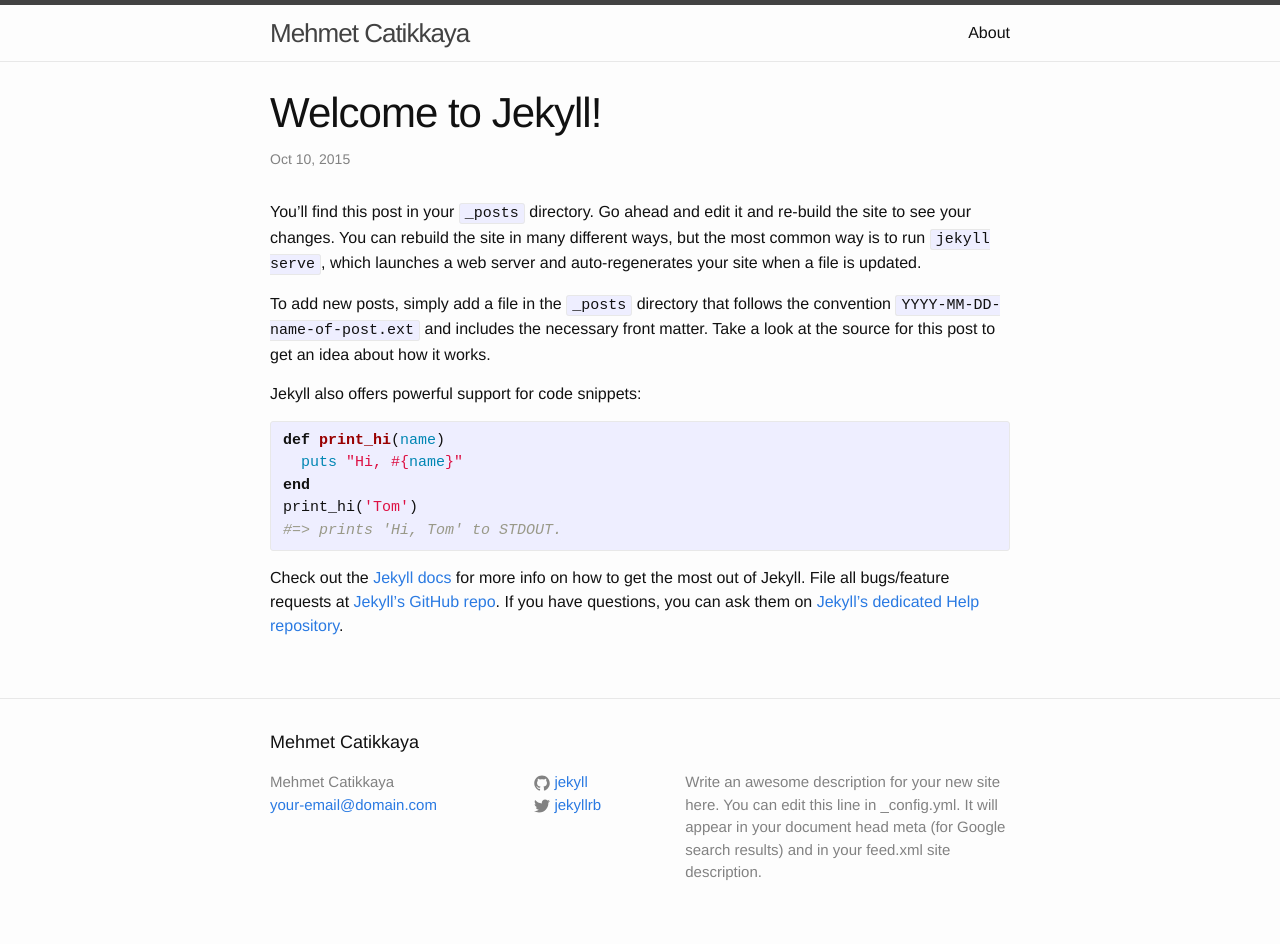
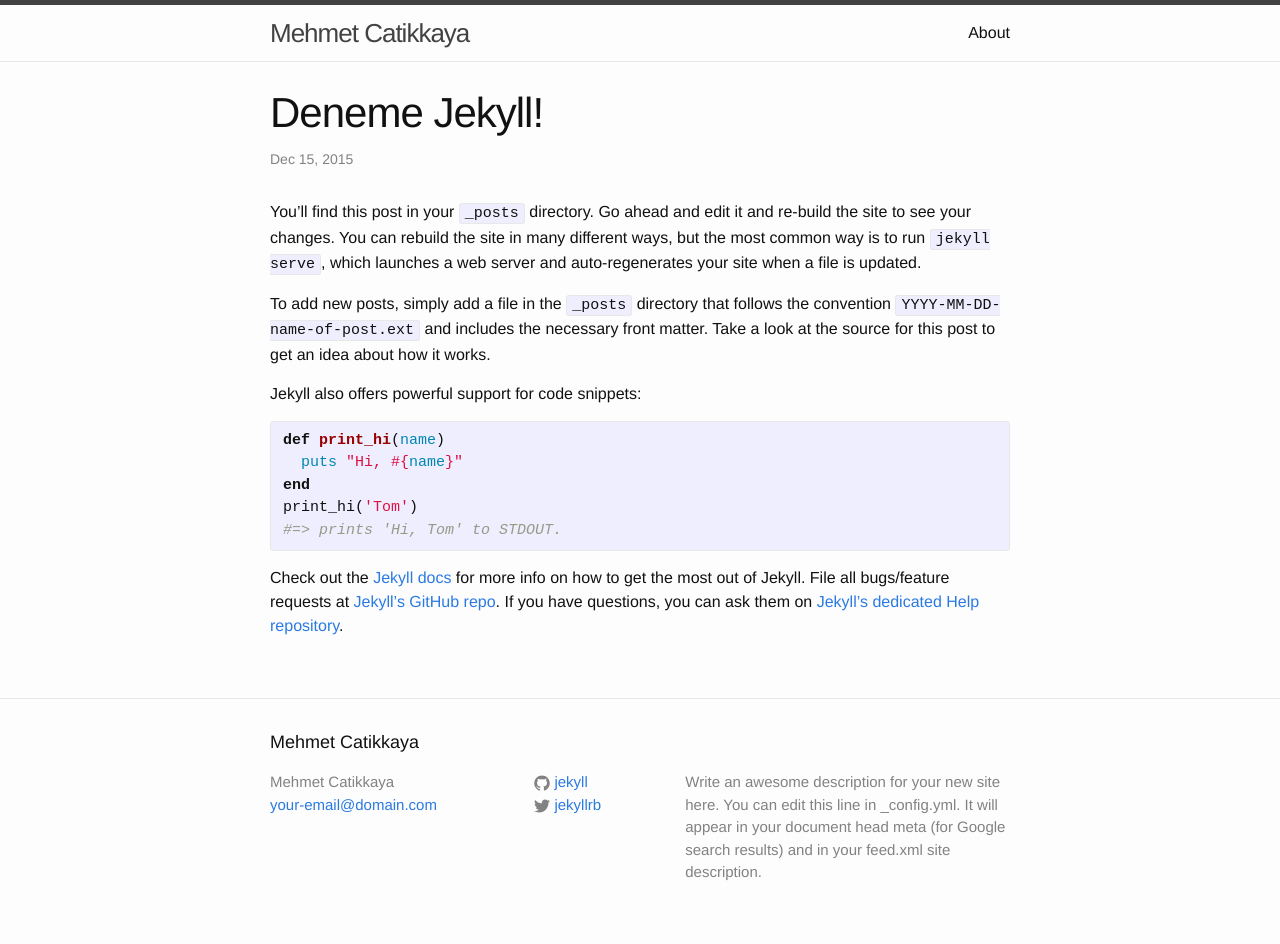
Before and after one commit to mehmetcatikkaya/mehmetcatikkaya.github.io, a Jekyll site: the page built from _posts/2015-12-25-deneme.markdown, in a window 1280 px wide. Built offline with Jekyll 4.4.1, drawn with Linux system fonts in a browser that asks for light colours.

Commit message:
Update 2015-12-25-deneme.markdown

```diff
--- a/_posts/2015-12-25-deneme.markdown
+++ b/_posts/2015-12-25-deneme.markdown
@@ -1,7 +1,7 @@
 ---
 layout: post
-title:  "Welcome to Jekyll!"
-date:   2015-10-10 23:47:18
+title:  "Deneme Jekyll!"
+date:   2015-12-15 23:47:18
 categories: jekyll update
 ---
 You’ll find this post in your `_posts` directory. Go ahead and edit it and re-build the site to see your changes. You can rebuild the site in many different ways, but the most common way is to run `jekyll serve`, which launches a web server and auto-regenerates your site when a file is updated.
```
